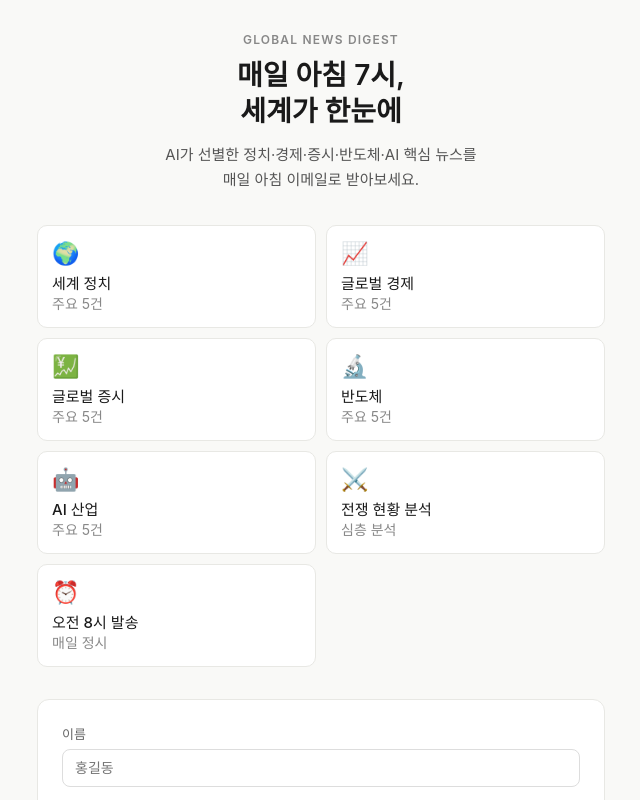
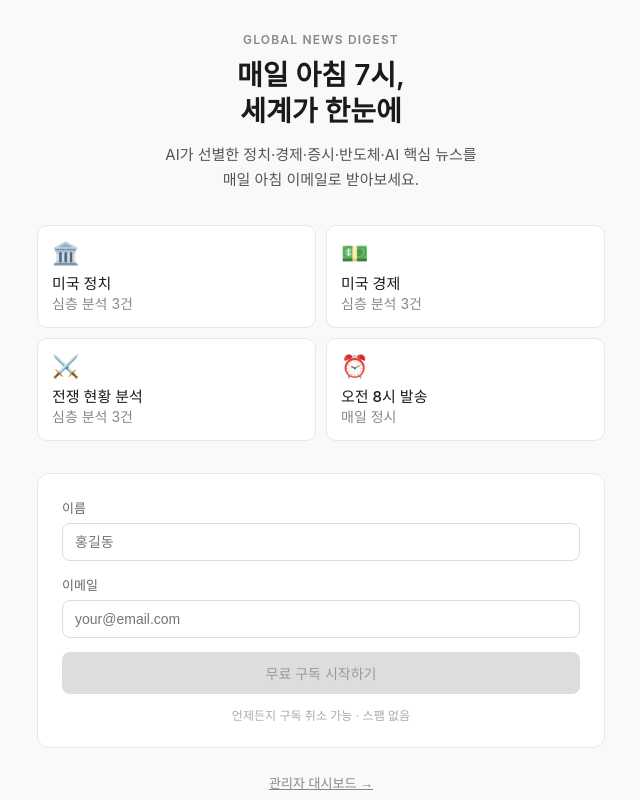
Before and after one commit to yyoon7424-design/news-digest, a React (Create React App) app: page / in a window 1280 px wide. Shown: the top 800 px of the page, without its empty margins (319-959 px from the left). Built offline with nearby package versions, Linux system fonts and the light colour scheme.

Commit message:
feat: add analysis rendering for us sections

```diff
--- a/src/App.js
+++ b/src/App.js
@@ -2,11 +2,8 @@ import { useState, useEffect } from "react";
 import "./App.css";
 
 const SECTIONS = [
-  { key: "politics", label: "세계 정치", icon: "🌍" },
-  { key: "economy", label: "글로벌 경제", icon: "📈" },
-  { key: "markets", label: "글로벌 증시", icon: "💹" },
-  { key: "semiconductor", label: "반도체", icon: "🔬" },
-  { key: "ai", label: "AI 산업", icon: "🤖" },
+  { key: "us_politics", label: "미국 정치", icon: "🏛️" },
+  { key: "us_economy", label: "미국 경제", icon: "💵" },
   { key: "war", label: "이란·미국·이스라엘 전쟁 현황 및 분석", icon: "⚔️" },
 ];
 
@@ -44,6 +41,7 @@ function SectionBlock({ label, icon, items, loading, errorMsg }) {
         </div>
       ) : (items || []).map((item, i) => {
         const isWar = item.summary && item.summary.includes("[군사적현황]");
+        const isAnalysis = item.summary && item.summary.includes("[핵심내용]");
         if (isWar) {
           const milMatch = item.summary.match(/\[군사적현황\](.*?)(?=\[정치적파급\]|$)/s);
           const polMatch = item.summary.match(/\[정치적파급\](.*?)(?=\[경제영향\]|$)/s);
@@ -59,6 +57,19 @@ function SectionBlock({ label, icon, items, loading, errorMsg }) {
             </div>
           );
         }
+        if (isAnalysis) {
+  const coreMatch = item.summary.match(/\[핵심내용\](.*?)(?=\[글로벌파급\]|$)/s);
+  const globalMatch = item.summary.match(/\[글로벌파급\](.*?)(?=\[한국영향\]|$)/s);
+  const koreaMatch = item.summary.match(/\[한국영향\](.*?)$/s);
+  return (
+    <div key={i} className="news-item" style={{ borderLeft: "3px solid #2980b9", marginBottom: "16px" }}>
+      <div className="news-title" style={{ color: "#2980b9" }}>{i + 1}. {item.title}</div>
+      {coreMatch && <div style={{ marginTop: "12px", padding: "12px 16px", background: "#eaf4fb", borderRadius: "8px", lineHeight: "1.8" }}><div style={{ fontSize: "16px", fontWeight: "700", marginBottom: "6px", color: "#1a5276" }}>📌 핵심 내용</div><div style={{ fontSize: "13px", color: "#333" }}>{coreMatch[1].trim()}</div></div>}
+      {globalMatch && <div style={{ marginTop: "8px", padding: "12px 16px", background: "#f0fff4", borderRadius: "8px", lineHeight: "1.8" }}><div style={{ fontSize: "16px", fontWeight: "700", marginBottom: "6px", color: "#1e8449" }}>🌐 글로벌 파급</div><div style={{ fontSize: "13px", color: "#333" }}>{globalMatch[1].trim()}</div></div>}
+      {koreaMatch && <div style={{ marginTop: "8px", padding: "12px 16px", background: "#fffbf0", borderRadius: "8px", lineHeight: "1.8" }}><div style={{ fontSize: "16px", fontWeight: "700", marginBottom: "6px", color: "#b7770d" }}>🇰🇷 한국 영향</div><div style={{ fontSize: "13px", color: "#333" }}>{koreaMatch[1].trim()}</div></div>}
+    </div>
+  );
+}
         return (
           <div key={i} className="news-item">
             <div className="news-title">{i + 1}. {item.title}</div>
@@ -104,13 +115,10 @@ function SubscribePage({ onSwitch, onSubscribe }) {
       </div>
       <div className="feature-grid">
         {[
-          { icon: "🌍", label: "세계 정치", desc: "주요 5건" },
-          { icon: "📈", label: "글로벌 경제", desc: "주요 5건" },
-          { icon: "💹", label: "글로벌 증시", desc: "주요 5건" },
-          { icon: "🔬", label: "반도체", desc: "주요 5건" },
-          { icon: "🤖", label: "AI 산업", desc: "주요 5건" },
-          { icon: "⚔️", label: "전쟁 현황 분석", desc: "심층 분석" },
-          { icon: "⏰", label: "오전 8시 발송", desc: "매일 정시" },
+         { icon: "🏛️", label: "미국 정치", desc: "심층 분석 3건" },
+         { icon: "💵", label: "미국 경제", desc: "심층 분석 3건" },
+         { icon: "⚔️", label: "전쟁 현황 분석", desc: "심층 분석 3건" },
+         { icon: "⏰", label: "오전 8시 발송", desc: "매일 정시" },
         ].map(f => (
           <div key={f.label} className="feature-card">
             <div className="feature-icon">{f.icon}</div>
```
